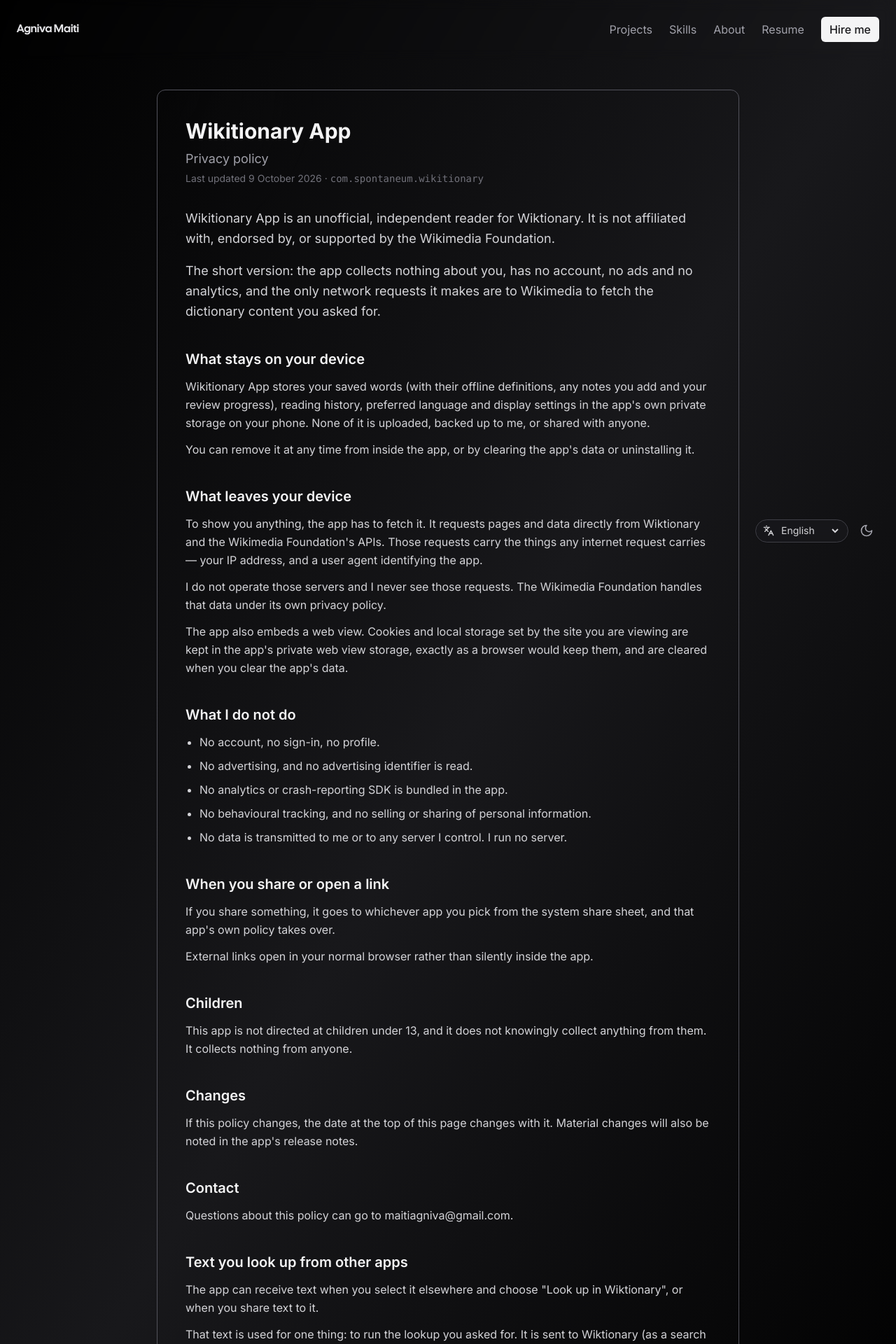
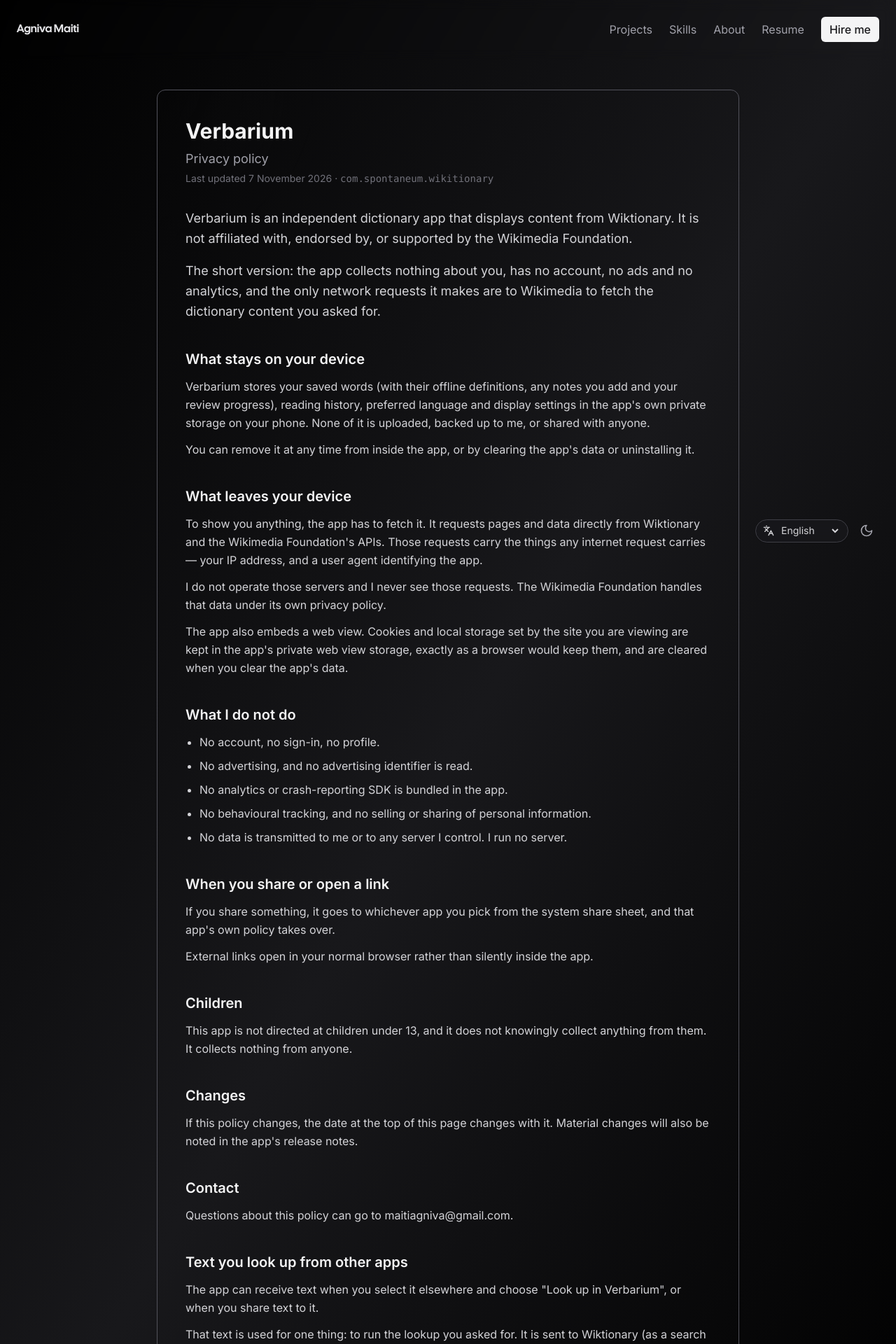
Before and after one commit to AgnivaMaiti/my-portfolio, a Next.js app: page /privacy/wikitionary-app in a window 1280 px wide. Shown: the top 1920 px of the page at 70% size. Built offline with nearby package versions, Linux system fonts and the light colour scheme; what tailwindcss-debug-screens would draw is missing.

Commit message:
Privacy: Wikitionary App is now Verbarium (same package, same URL)

```diff
--- a/app/privacy/policies.ts
+++ b/app/privacy/policies.ts
@@ -95,19 +95,19 @@ const commonSections = (p: {
 export const policies: Policy[] = [
   {
     slug: "wikitionary-app",
-    app: "Wikitionary App",
+    app: "Verbarium",
     packageId: "com.spontaneum.wikitionary",
     service: "Wiktionary and the Wikimedia Foundation's APIs",
     serviceOwner: "The Wikimedia Foundation",
     servicePrivacyUrl: "https://foundation.wikimedia.org/wiki/Policy:Privacy_policy",
-    updated: "9 October 2026",
+    updated: "7 November 2026",
     intro: [
-      "Wikitionary App is an unofficial, independent reader for Wiktionary. It is not affiliated with, endorsed by, or supported by the Wikimedia Foundation.",
+      "Verbarium is an independent dictionary app that displays content from Wiktionary. It is not affiliated with, endorsed by, or supported by the Wikimedia Foundation.",
       "The short version: the app collects nothing about you, has no account, no ads and no analytics, and the only network requests it makes are to Wikimedia to fetch the dictionary content you asked for.",
     ],
     sections: [
       ...commonSections({
-        app: "Wikitionary App",
+        app: "Verbarium",
         service: "Wiktionary and the Wikimedia Foundation's APIs",
         serviceOwner: "The Wikimedia Foundation",
         servicePrivacyUrl: "https://foundation.wikimedia.org/wiki/Policy:Privacy_policy",
@@ -117,7 +117,7 @@ export const policies: Policy[] = [
       {
         heading: "Text you look up from other apps",
         body: [
-          'The app can receive text when you select it elsewhere and choose "Look up in Wiktionary", or when you share text to it.',
+          'The app can receive text when you select it elsewhere and choose "Look up in Verbarium", or when you share text to it.',
           "That text is used for one thing: to run the lookup you asked for. It is sent to Wiktionary (as a search term, or to its public definition API for a quick definition) and is not stored separately or sent anywhere else.",
         ],
       },
```
